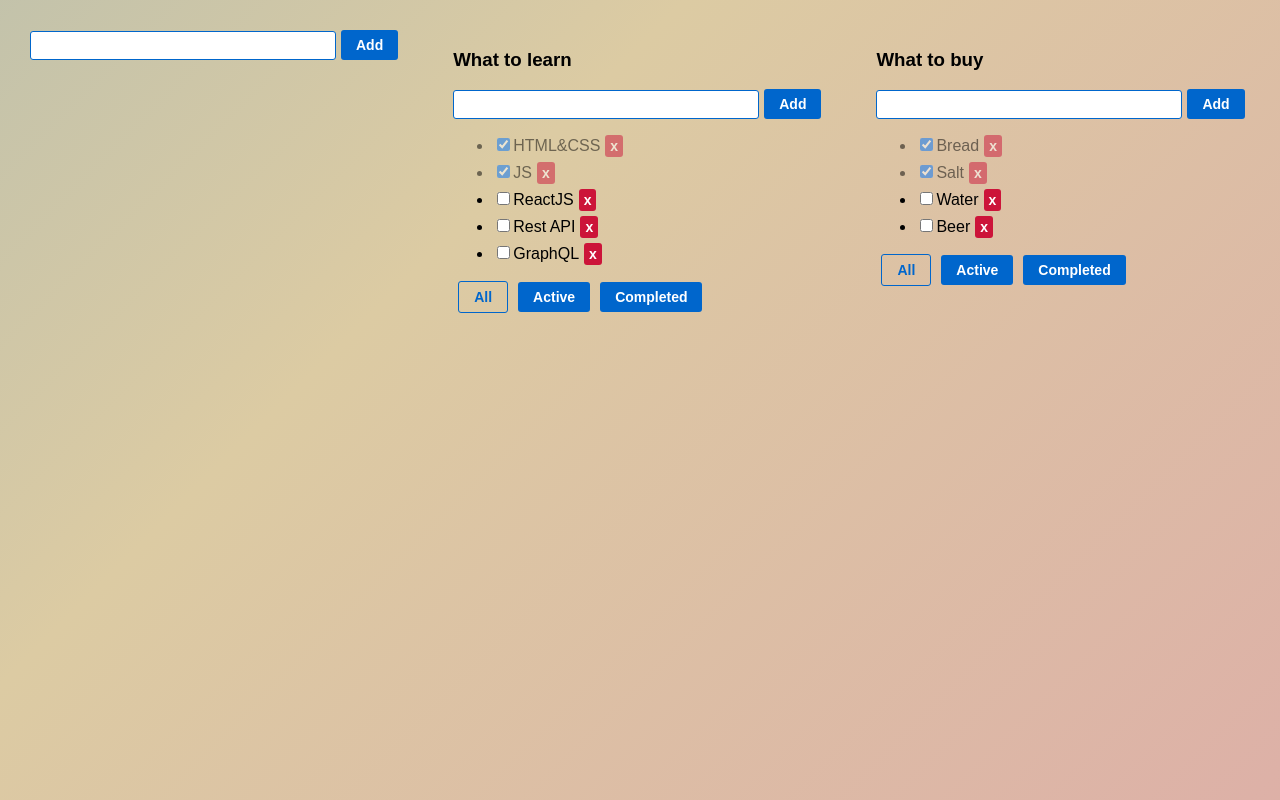
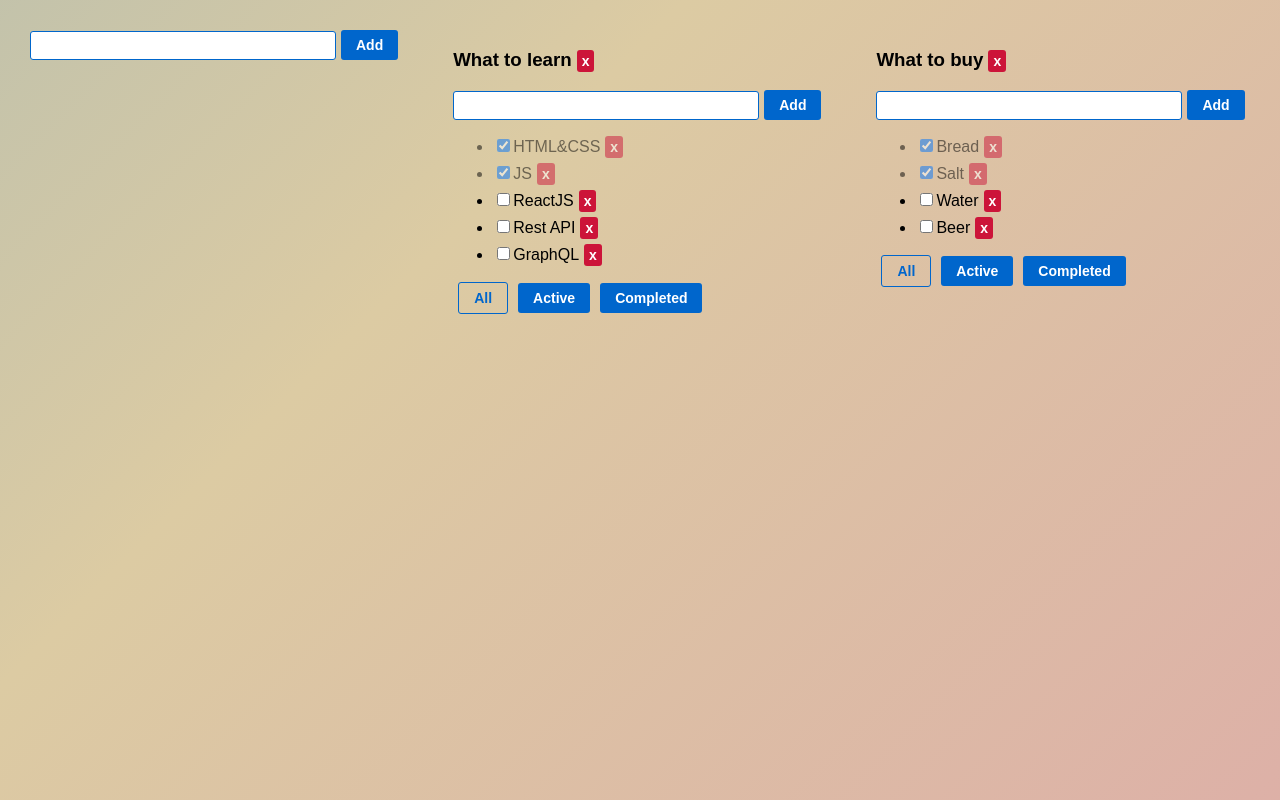
Before and after one commit to sonyhero/todo-list, a React (Create React App) app: page / in a window 1280 px wide. Built offline with nearby package versions, Linux system fonts and the light colour scheme.

Commit message:
lesson06-add-removeTodoList-callback-function

```diff
--- a/src/Todolist.tsx
+++ b/src/Todolist.tsx
@@ -38,9 +38,14 @@ export const Todolist: React.FC<TodolistPropsType> = (props) => {
         props.addTask(newTitle, props.todoListId)
     }
 
+    const removeTodoList = () => {
+      props.removeTodoList(props.todoListId)
+    }
 
     return <div>
-        <h3>{props.title}</h3>
+        <h3>{props.title}
+            <Button name={'x'} callback={removeTodoList}  xType={'red'} className={false}/>
+        </h3>
         <AddItemForm addItem={addTask}/>
         <ul className={s.tasks} ref={listRef}>
             {
```
